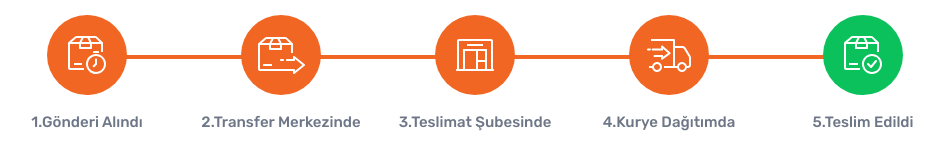
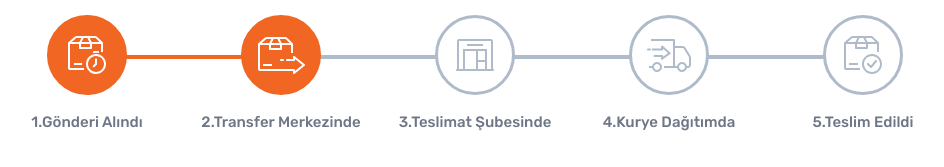
Before and after one commit to benfiratkaya/trendyol-express-clone, a React app: page / in a window 1280 px wide. Shown: the part 252-419 px from the top of the page, without its empty margins (165-1109 px from the left). Built offline with nearby package versions, Linux system fonts and the light colour scheme; what redux-promise-middleware would draw is missing.

Commit message:
Fixed: non-active steps ui

```diff
--- a/src/components/DeliveryStatus/DeliverySteps/index.js
+++ b/src/components/DeliveryStatus/DeliverySteps/index.js
@@ -21,7 +21,7 @@ const DeliverySteps = () => {
         </div>
         <div className="title">2.Transfer Merkezinde</div>
       </div>
-      <div className="step active">
+      <div className="step">
         <div className="circle">
           <svg className="icon" xmlns="http://www.w3.org/2000/svg" width="38" height="32" viewBox="0 0 38 32">
             <path
@@ -30,7 +30,7 @@ const DeliverySteps = () => {
         </div>
         <div className="title">3.Teslimat Şubesinde</div>
       </div>
-      <div className="step active">
+      <div className="step">
         <div className="circle">
           <svg className="icon" xmlns="http://www.w3.org/2000/svg" width="44" height="33" viewBox="0 0 44 33">
             <path
@@ -39,7 +39,7 @@ const DeliverySteps = () => {
         </div>
         <div className="title">4.Kurye Dağıtımda</div>
       </div>
-      <div className="step active">
+      <div className="step">
         <div className="circle">
           <svg className="icon" xmlns="http://www.w3.org/2000/svg" width="38" height="38" viewBox="0 0 38 38">
             <path
--- a/src/components/DeliveryStatus/DeliverySteps/style.scss
+++ b/src/components/DeliveryStatus/DeliverySteps/style.scss
@@ -12,22 +12,42 @@
     flex: 1 1;
     position: relative;
 
-    &:not(&:last-child) {
-      &:after {
+    &.active {
+      .circle {
+        background-color: #f16623;
+        border-color: #f16623;
+
+        .icon {
+          fill: #ffffff;
+        }
+      }
+    }
+
+    &:not(&:first-child) {
+      &:before {
         content: '';
         position: absolute;
         top: 40px;
-        left: 50%;
+        right: 50%;
         height: 4px;
         width: 100%;
+        background-color: #afbbca;
+        z-index: -1;
+      }
+
+      &.active:before {
         background-color: #f16623;
-        z-index: -1;
       }
     }
 
     &:last-child {
-      .circle {
+      &.active .circle {
         background-color: #0bc15c;
+        border-color: #0bc15c;
+
+        .icon {
+          fill: #ffffff;
+        }
       }
     }
 
@@ -37,11 +57,12 @@
       justify-content: center;
       width: 80px;
       height: 80px;
-      background-color: #f16623;
+      background-color: #fff;
+      border: 3px solid #afbbca;
       border-radius: 50%;
 
       .icon {
-        fill: #ffffff;
+        fill: #afbbca;
       }
     }
 
```
